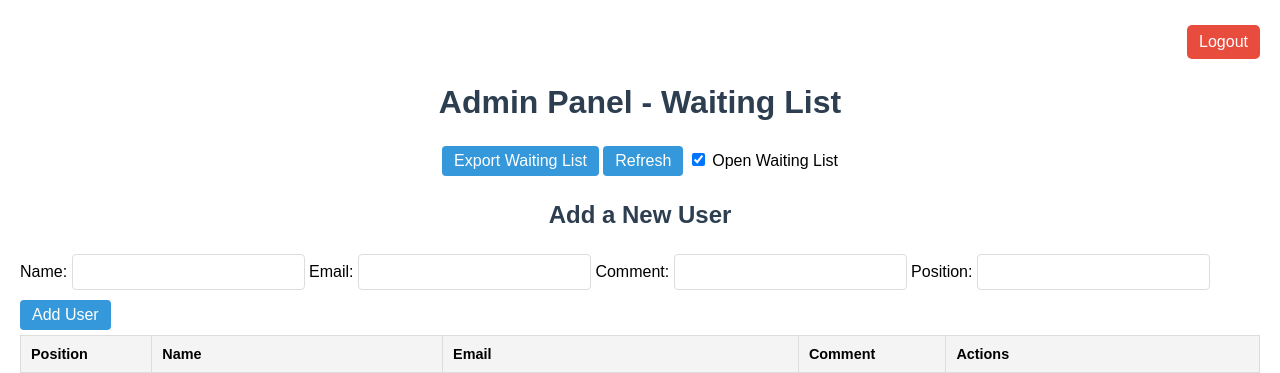
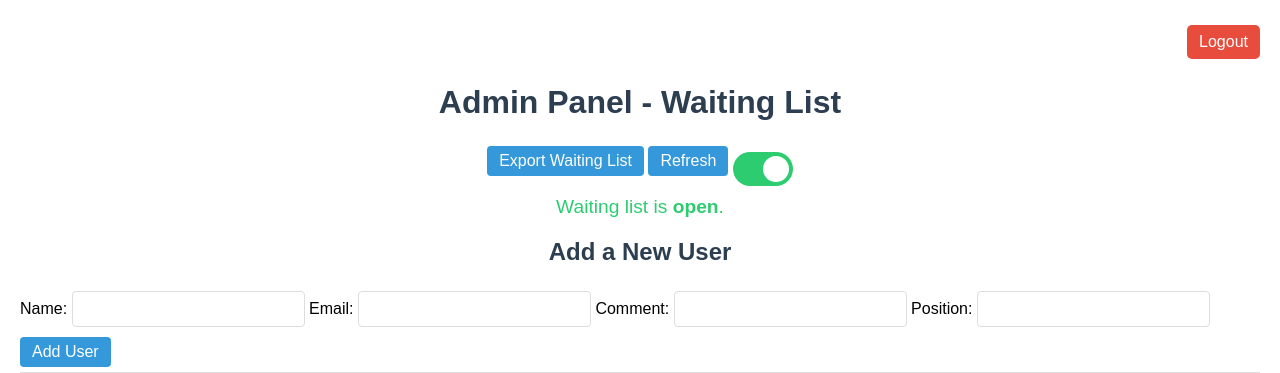
Before and after one commit to PatrickMcClatchy/waiting-list, a PHP site: page /public/admin_dashboard.html in a window 1280 px wide. Shown: the top 373 px of the page. Run offline with PHP 8.4, Linux system fonts and the light colour scheme; the visitor is signed in with stand-in values (Sample User, id 1); data comes from the database, SQL or seed files in the repository; both versions use the stored data as it was after the commit.

```diff
--- a/public/admin_dashboard.html
+++ b/public/admin_dashboard.html
@@ -188,13 +188,15 @@
         }
 
         // Load the toggle state for the waiting list
+// Load the toggle state for the waiting list
 function loadToggleState() {
     fetch('api_proxy.php?endpoint=get_waiting_list_state.php')
         .then(response => response.json())
         .then(data => {
             if (data.success) {
-                // Set the checkbox state based on the 'isOpen' value from the response
-                document.getElementById('waitingListToggle').checked = (data.isOpen === 1);
+                const isOpen = data.isOpen === 1;
+                document.getElementById('waitingListToggle').checked = isOpen;
+                updateSwitchStatus(isOpen);
             } else {
                 alert('Failed to fetch waiting list state.');
             }
@@ -219,7 +221,8 @@ function updateToggleState() {
     .then(response => response.json())
     .then(data => {
         if (data.success) {
-            alert('Waiting list state updated successfully!');
+            // alert('Waiting list state updated successfully!');
+            updateSwitchStatus(isOpen);
         } else {
             alert('Failed to update waiting list state.');
         }
@@ -230,6 +233,18 @@ function updateToggleState() {
     });
 }
 
+// Update the status message and switch appearance
+function updateSwitchStatus(isOpen) {
+    const statusMessage = document.getElementById('waitingListStatus');
+    if (isOpen) {
+        statusMessage.innerHTML = "Waiting list is <strong>open</strong>.";
+        statusMessage.style.color = '#2ecc71'; // Green
+    } else {
+        statusMessage.innerHTML = "Waiting list is <strong>closed</strong>.";
+        statusMessage.style.color = '#e74c3c'; // Red
+    }
+}
+
 // Initialize the toggle state on page load
 document.addEventListener('DOMContentLoaded', function() {
     loadToggleState(); // Load the initial state when the page is loaded
@@ -237,6 +252,7 @@ document.addEventListener('DOMContentLoaded', function() {
     // Event listener for the toggle state change
     document.getElementById('waitingListToggle').addEventListener('change', updateToggleState);
 });
+
 
     </script>
 </head>
@@ -250,11 +266,13 @@ document.addEventListener('DOMContentLoaded', function() {
     <div id="controls">
         <button onclick="exportWaitingList()">Export Waiting List</button>
         <button onclick="window.location.reload()">Refresh</button>
-        <label>
+        <label for="waitingListToggle" class="switch">
             <input type="checkbox" id="waitingListToggle" onclick="updateToggleState()">
-            Open Waiting List
+            <span class="slider"></span>
         </label>
+        <p id="waitingListStatus">Waiting list is <strong>open</strong>.</p>
     </div>
+
 
     <div class="form-container">
         <h2>Add a New User</h2>
--- a/public/css/admin.css
+++ b/public/css/admin.css
@@ -69,3 +69,66 @@ th {
     padding: 4px 8px;  /* Smaller padding */
     margin: 2px; /* Reduce margin */
 }
+
+/* Switch container */
+.switch {
+    position: relative;
+    display: inline-block;
+    width: 60px;
+    height: 34px;
+}
+
+/* Hide the default checkbox */
+.switch input {
+    opacity: 0;
+    width: 0;
+    height: 0;
+}
+
+/* The slider */
+.slider {
+    position: absolute;
+    cursor: pointer;
+    top: 0;
+    left: 0;
+    right: 0;
+    bottom: 0;
+    background-color: #ccc;
+    transition: .4s;
+    border-radius: 50px;
+}
+
+/* When the switch is checked (list is open) */
+input:checked + .slider {
+    background-color: #2ecc71; /* Green for open */
+}
+
+/* The circle inside the slider */
+.slider:before {
+    position: absolute;
+    content: "";
+    height: 26px;
+    width: 26px;
+    border-radius: 50px;
+    left: 4px;
+    bottom: 4px;
+    background-color: white;
+    transition: .4s;
+}
+
+/* When the switch is checked (circle goes to the right) */
+input:checked + .slider:before {
+    transform: translateX(26px);
+}
+
+/* Text for status message */
+#waitingListStatus {
+    margin-top: 10px;
+    font-size: 1.2rem;
+    color: #34495e;
+}
+
+/* When the switch is off (list is closed) */
+input:not(:checked) + .slider {
+    background-color: #e74c3c; /* Red for closed */
+}
```
Also changed, not shown: public/index.html (+8 -2 lines), public/waiting_list.db (added), waiting_list.db.
